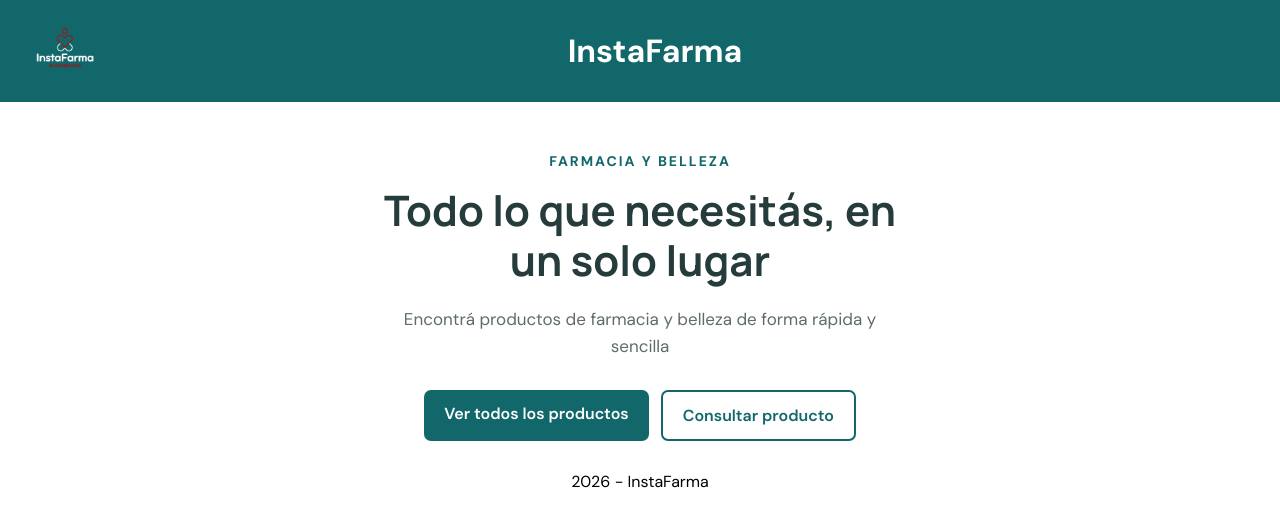
After one commit to rociocorrea/tpIntegrador-programacion-III-amud-correa, a Node server app: page /dashboard/home in a window 1280 px wide. The commit adds this page. Shown: the top 527 px of the page. Run offline with Node 20, Linux system fonts and the light colour scheme.

Commit message:
pagina bienvenida

```diff
--- a/tpIntegradorBack/src/api/controllers/view.controllers.js
+++ b/tpIntegradorBack/src/api/controllers/view.controllers.js
@@ -30,3 +30,9 @@ export const create = async (req, res) => {
         title: "Crear"
     });
 };
+
+export const home = async (req, res) => {
+    res.render("home", {
+        title: "Home"
+    });
+};
--- a/tpIntegradorBack/src/api/routes/views.routes.js
+++ b/tpIntegradorBack/src/api/routes/views.routes.js
@@ -1,7 +1,9 @@
 import { Router } from "express"
-import { get, vistaPrincipal, create } from "../controllers/view.controllers.js";
+import { get, vistaPrincipal, create, home } from "../controllers/view.controllers.js";
 
 const router = Router()
+
+router.get("/home", home);
 
 router.get("/principal", vistaPrincipal);
 
--- a/tpIntegradorBack/src/public/css/index.css
+++ b/tpIntegradorBack/src/public/css/index.css
@@ -138,3 +138,108 @@ h4, p{
     flex-direction: column;
     align-items: center;
 }
+
+/* PÁGINA DE BIENVENIDA */
+.landing-main {
+    display: flex;
+    align-items: center;
+    justify-content: center;
+    padding-top: 50px;
+}
+
+.hero {
+    width: 100%;
+    display: flex;
+    align-items: center;
+    justify-content: center;
+}
+
+.hero-content {
+    max-width: 520px;
+    text-align: center;
+}
+
+.hero-etiqueta {
+    color: var(--color-principal);
+    font-size: 14px;
+    font-weight: 700;
+    letter-spacing: 2px;
+    margin-bottom: 15px;
+}
+
+.hero-content h2 {
+    color: #263b3b;
+    font-family: 'Manrope', sans-serif;
+    font-size: 42px;
+    line-height: 1.2;
+    margin: 0 0 20px;
+}
+
+.hero-descripcion {
+    color: #606b6b;
+    font-size: 17px;
+    line-height: 1.6;
+    margin-bottom: 30px;
+}
+
+.hero-botones {
+    display: flex;
+    justify-content: center;
+    flex-wrap: wrap;
+    gap: 12px;
+}
+
+.boton-hero {
+    display: inline-block;
+    padding: 13px 20px;
+    border-radius: 7px;
+    text-decoration: none;
+    font-weight: 600;
+    text-align: center;
+    transition: background-color 0.2s, color 0.2s;
+}
+
+.boton-principal {
+    background-color: var(--color-principal);
+    color: white;
+}
+
+.boton-principal:hover {
+    background-color: rgb(12, 78, 81);
+}
+
+.boton-secundario {
+    color: var(--color-principal);
+    border: 2px solid var(--color-principal);
+}
+
+.boton-secundario:hover {
+    background-color: var(--color-principal);
+    color: white;
+}
+
+@media (max-width: 750px) {
+    .landing-main {
+        padding: 35px 6%;
+    }
+
+    .hero {
+        flex-direction: column;
+        gap: 35px;
+    }
+
+    .hero-content h2 {
+        font-size: 32px;
+    }
+}
+
+@media (max-width: 420px) {
+    .hero-botones {
+        flex-direction: column;
+    }
+
+    .boton-hero {
+        width: 100%;
+        box-sizing: border-box;
+    }
+}
--- /dev/null
+++ b/tpIntegradorBack/src/views/home.ejs
@@ -0,0 +1,25 @@
+<%- include("partials/head.ejs") %>
+<%- include("partials/header.ejs") %>
+
+<main class="landing-main">
+    <section class="hero">
+        <div class="hero-content">
+            <p class="hero-etiqueta">FARMACIA Y BELLEZA</p>
+            <h2>Todo lo que necesitás, en un solo lugar</h2>
+            <p class="hero-descripcion">
+                Encontrá productos de farmacia y belleza de forma rápida y sencilla
+            </p>
+
+            <div class="hero-botones">
+                <a class="boton-hero boton-principal" href="/dashboard/principal">
+                    Ver todos los productos
+                </a>
+                <a class="boton-hero boton-secundario" href="/dashboard/get">
+                    Consultar producto
+                </a>
+            </div>
+        </div>
+    </section>
+</main>
+
+<%- include("partials/footer.ejs") %>
```
